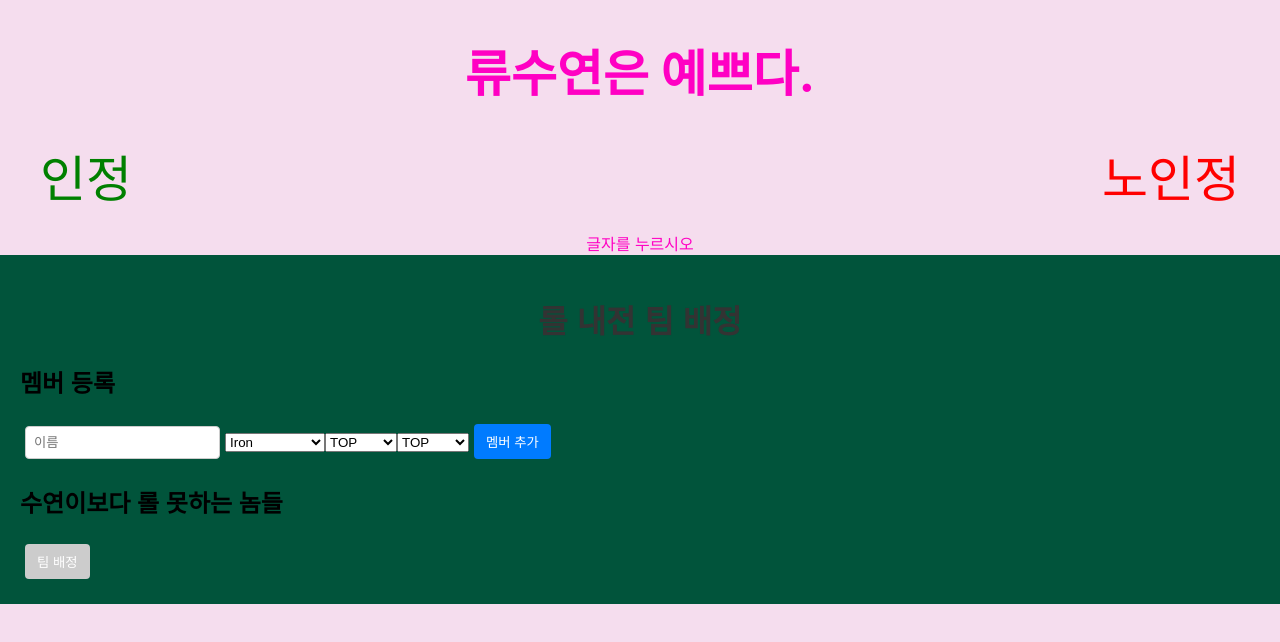
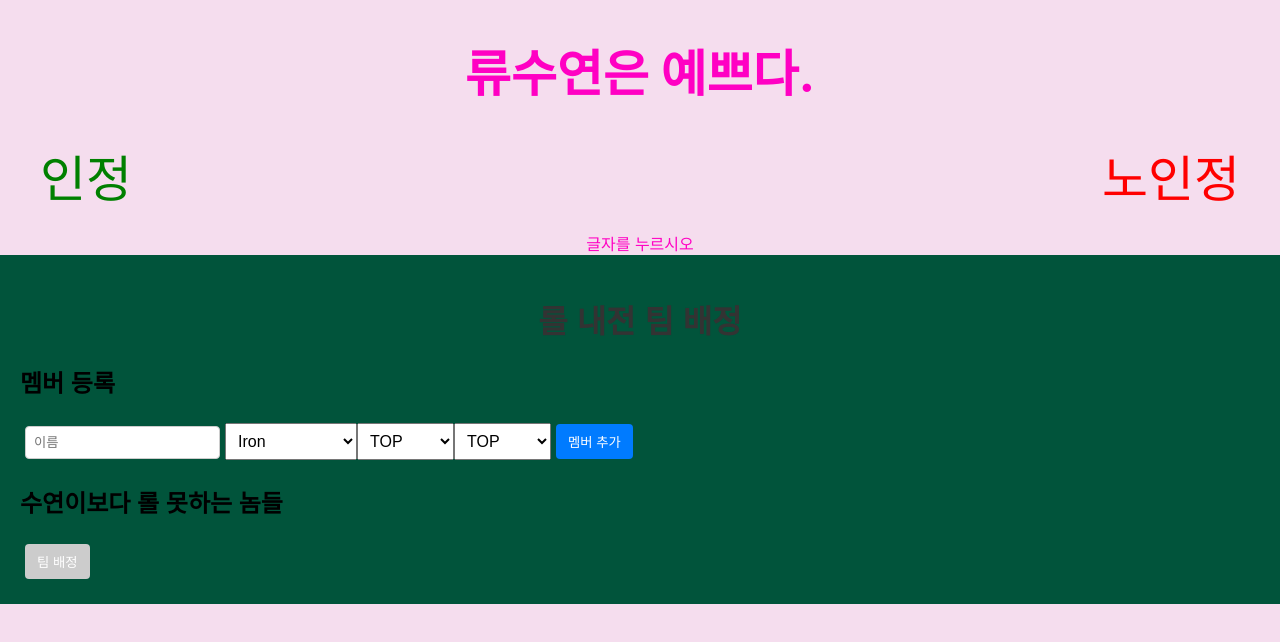
Before and after one commit to RyuSueYeon/tlqkf, a React (Create React App) app: page / in a window 1280 px wide. Shown: the top 642 px of the page. Built offline with nearby package versions, Linux system fonts and the light colour scheme.

Commit message:
선택칸 크기 변경

```diff
--- a/src/LoLTeam.js
+++ b/src/LoLTeam.js
@@ -58,32 +58,41 @@ function LoLTeam() {
           const tier = form.tier.value;
           const position1 = form.position1.value;
           const position2 = form.position2.value;
-          addMember(name, tier, position1, position2);
+          addMember(name, tier, position1, position2); //저장한 값을 실제 멤버로 추가
           form.reset();
         }}
       >
+        {/* 이름 입력칸 */}
         <input type="text" name="name" placeholder="이름" required />
-        <select name="tier" required>
+
+        {/* 티어 선택칸 */}
+        <select name="tier" require style={{ padding: '8px', fontSize: '16px', cursor: 'pointer' }}>
           {TIERS.map((tier) => (
             <option key={tier} value={tier}>
               {tier}
             </option>
           ))}
         </select>
-        <select name="position1" required>
+
+        {/* 포지션 선택칸 */}
+        <select name="position1" required style={{ padding: '8px', fontSize: '16px', cursor: 'pointer' }}>
           {positions.map((pos) => (
             <option key={pos} value={pos}>
               {pos}
             </option>
           ))}
         </select>
-        <select name="position2" required>
+
+          {/* 두 번째 포지션 선택칸 */}
+        <select name="position2" required style={{ padding: '8px', fontSize: '16px', cursor: 'pointer' }}>
           {positions.map((pos) => (
             <option key={pos} value={pos}>
               {pos}
             </option>
           ))}
         </select>
+
+        {/* 등록 버튼 onsubmit 함수가 실행*/}
         <button type="submit">멤버 추가</button>
       </form>
 
```
